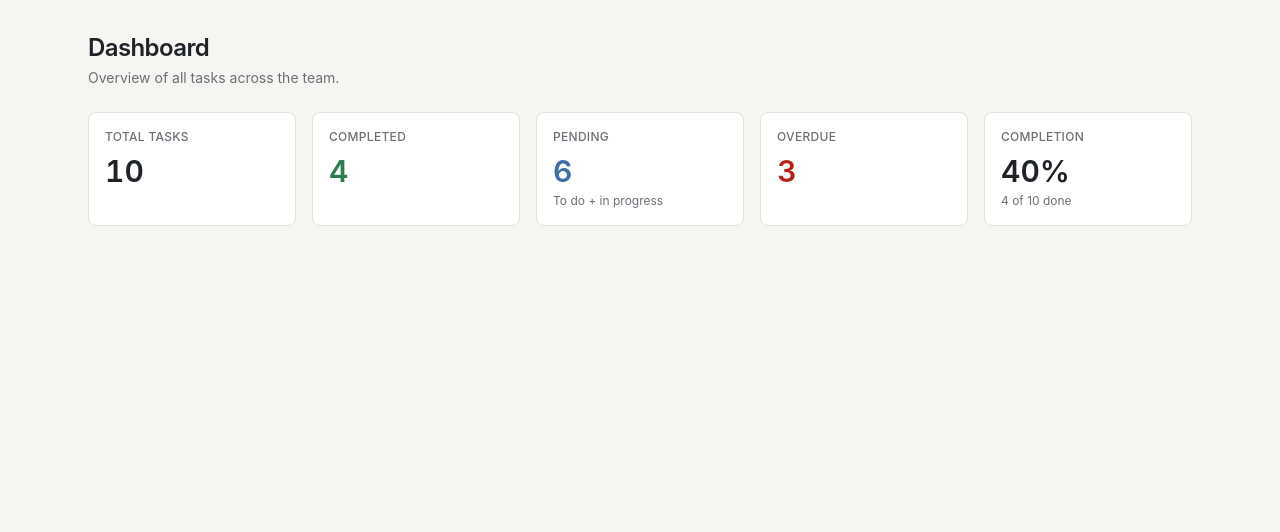
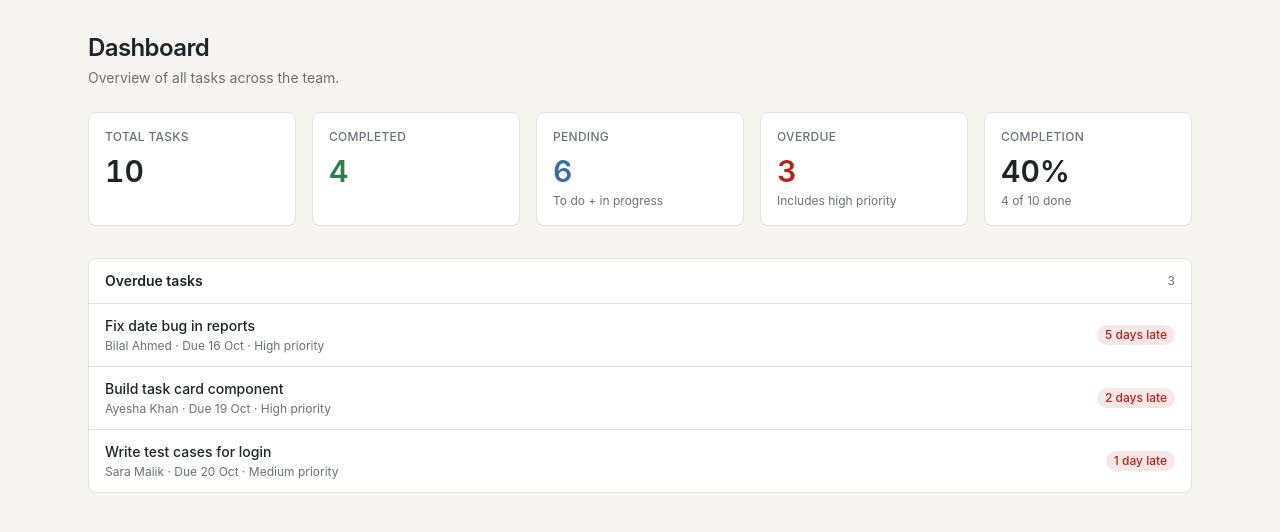
Before and after one commit to khadijafatima409/taskflow, a React (Vite) app: page / in a window 1280 px wide. Shown: the top 532 px of the page. Built offline with nearby package versions, Linux system fonts and the light colour scheme.

Commit message:
feat(dashboard): list overdue tasks with reusable Badge

```diff
--- /dev/null
+++ b/src/components/Badge.tsx
@@ -0,0 +1,27 @@
+import type { ReactNode } from 'react';
+
+type BadgeTone = 'neutral' | 'progress' | 'done' | 'overdue';
+
+interface BadgeProps {
+  children: ReactNode;
+  tone?: BadgeTone;
+}
+
+const toneClasses: Record<BadgeTone, string> = {
+  neutral: 'bg-todo/10 text-todo',
+  progress: 'bg-progress/10 text-progress',
+  done: 'bg-done/10 text-done',
+  overdue: 'bg-overdue/10 text-overdue',
+};
+
+function Badge({ children, tone = 'neutral' }: BadgeProps) {
+  return (
+    <span
+      className={`inline-flex shrink-0 items-center rounded-full px-2 py-0.5 text-xs font-medium ${toneClasses[tone]}`}
+    >
+      {children}
+    </span>
+  );
+}
+
+export default Badge;
--- a/src/components/features/dashboard/DashboardPage.tsx
+++ b/src/components/features/dashboard/DashboardPage.tsx
@@ -1,17 +1,27 @@
 import StatCard from '../../StatCard';
 import { seedTasks } from '../../../data/seedTasks';
+import { seedTeam } from '../../../data/seedTeam';
 import { todayKey } from '../../../utils/date';
-import { getTaskStats } from '../../../utils/taskStats';
+import { getOverdueTasks, getTaskStats } from '../../../utils/taskStats';
+import OverdueTaskList from './OverdueTaskList';
 
 function DashboardPage() {
   const today = todayKey();
   const stats = getTaskStats(seedTasks, today);
+  const overdueTasks = getOverdueTasks(seedTasks, today);
+
+  // some(): is at least ONE overdue task high priority?
+  const hasHighPriorityOverdue = overdueTasks.some((task) => task.priority === 'high');
+  // every(): are ALL tasks done? (length check because every() on [] returns true)
+  const allDone = seedTasks.length > 0 && seedTasks.every((task) => task.status === 'done');
 
   return (
     <main className="mx-auto max-w-6xl px-4 py-8 sm:px-6">
       <header className="mb-6">
         <h1 className="text-2xl font-semibold tracking-tight">Dashboard</h1>
-        <p className="mt-1 text-sm text-muted">Overview of all tasks across the team.</p>
+        <p className="mt-1 text-sm text-muted">
+          {allDone ? 'Every task is complete.' : 'Overview of all tasks across the team.'}
+        </p>
       </header>
 
       <section aria-label="Task statistics" className="grid grid-cols-2 gap-4 lg:grid-cols-5">
@@ -27,6 +37,7 @@ function DashboardPage() {
           label="Overdue"
           value={stats.overdue}
           tone={stats.overdue > 0 ? 'overdue' : 'default'}
+          hint={hasHighPriorityOverdue ? 'Includes high priority' : undefined}
         />
         <StatCard
           label="Completion"
@@ -34,6 +45,10 @@ function DashboardPage() {
           hint={`${stats.completed} of ${stats.total} done`}
         />
       </section>
+
+      <section className="mt-8">
+        <OverdueTaskList tasks={overdueTasks} members={seedTeam} today={today} />
+      </section>
     </main>
   );
 }
--- /dev/null
+++ b/src/components/features/dashboard/OverdueTaskList.tsx
@@ -0,0 +1,57 @@
+import Badge from '../../Badge';
+import Card from '../../Card';
+import type { DatedTask } from '../../../types/task';
+import type { TeamMember } from '../../../types/team';
+import { daysBetween, formatDateKey } from '../../../utils/date';
+
+interface OverdueTaskListProps {
+  tasks: DatedTask[];
+  members: TeamMember[];
+  today: string;
+}
+
+function OverdueTaskList({ tasks, members, today }: OverdueTaskListProps) {
+  // Build the lookup once: member id -> member (O(1) get instead of find() per task)
+  const memberById = new Map(members.map((member) => [member.id, member]));
+
+  const getAssigneeName = (assigneeId: string | null): string => {
+    if (assigneeId === null) return 'Unassigned';
+    return memberById.get(assigneeId)?.name ?? 'Unknown member';
+  };
+
+  return (
+    <Card>
+      <div className="flex items-center justify-between border-b border-line px-4 py-3">
+        <h2 className="text-sm font-semibold">Overdue tasks</h2>
+        <span className="text-xs text-muted">{tasks.length}</span>
+      </div>
+
+      {tasks.length === 0 ? (
+        <p className="px-4 py-6 text-sm text-muted">No overdue tasks.</p>
+      ) : (
+        <ul className="divide-y divide-line">
+          {tasks.map((task) => {
+            const daysLate = daysBetween(task.dueDate, today);
+
+            return (
+              <li key={task.id} className="flex items-center justify-between gap-4 px-4 py-3">
+                <div className="min-w-0">
+                  <p className="truncate text-sm font-medium">{task.title}</p>
+                  <p className="mt-0.5 text-xs text-muted">
+                    {getAssigneeName(task.assigneeId)} · Due {formatDateKey(task.dueDate)} ·{' '}
+                    <span className="capitalize">{task.priority}</span> priority
+                  </p>
+                </div>
+                <Badge tone="overdue">
+                  {daysLate} {daysLate === 1 ? 'day' : 'days'} late
+                </Badge>
+              </li>
+            );
+          })}
+        </ul>
+      )}
+    </Card>
+  );
+}
+
+export default OverdueTaskList;
```
